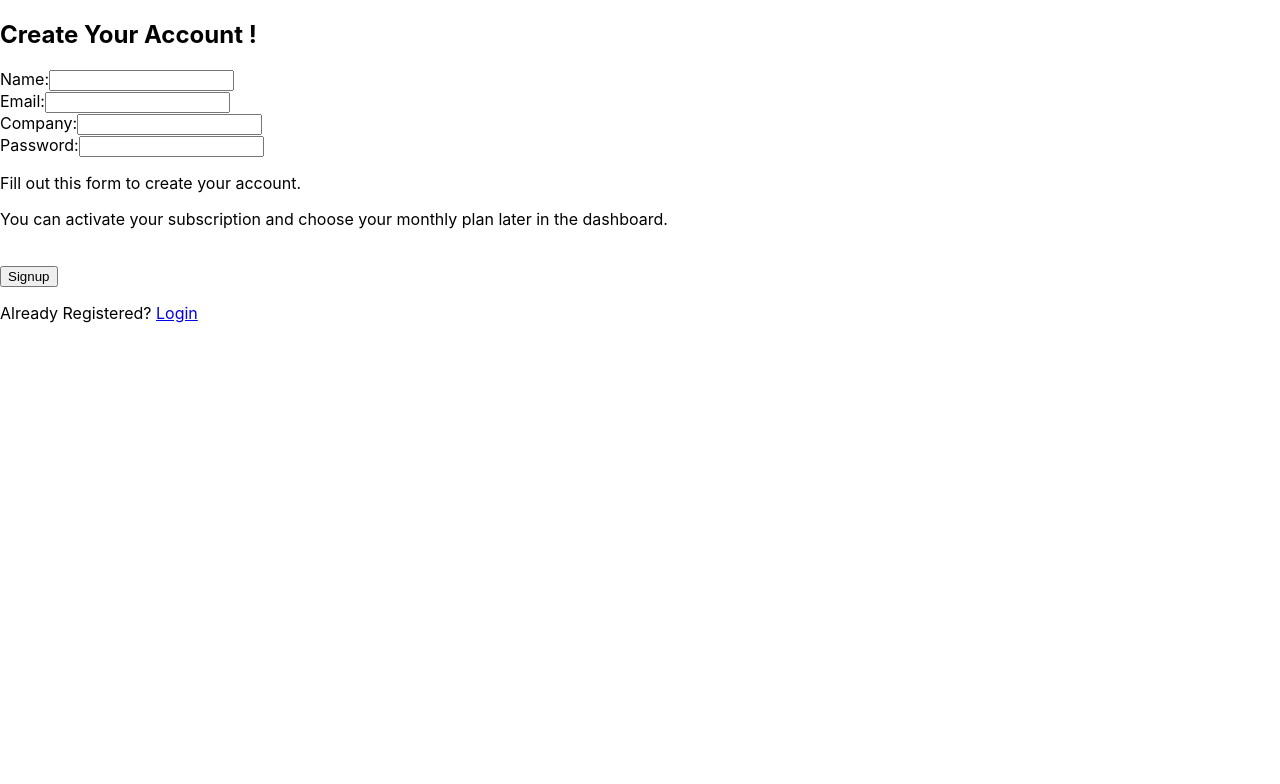
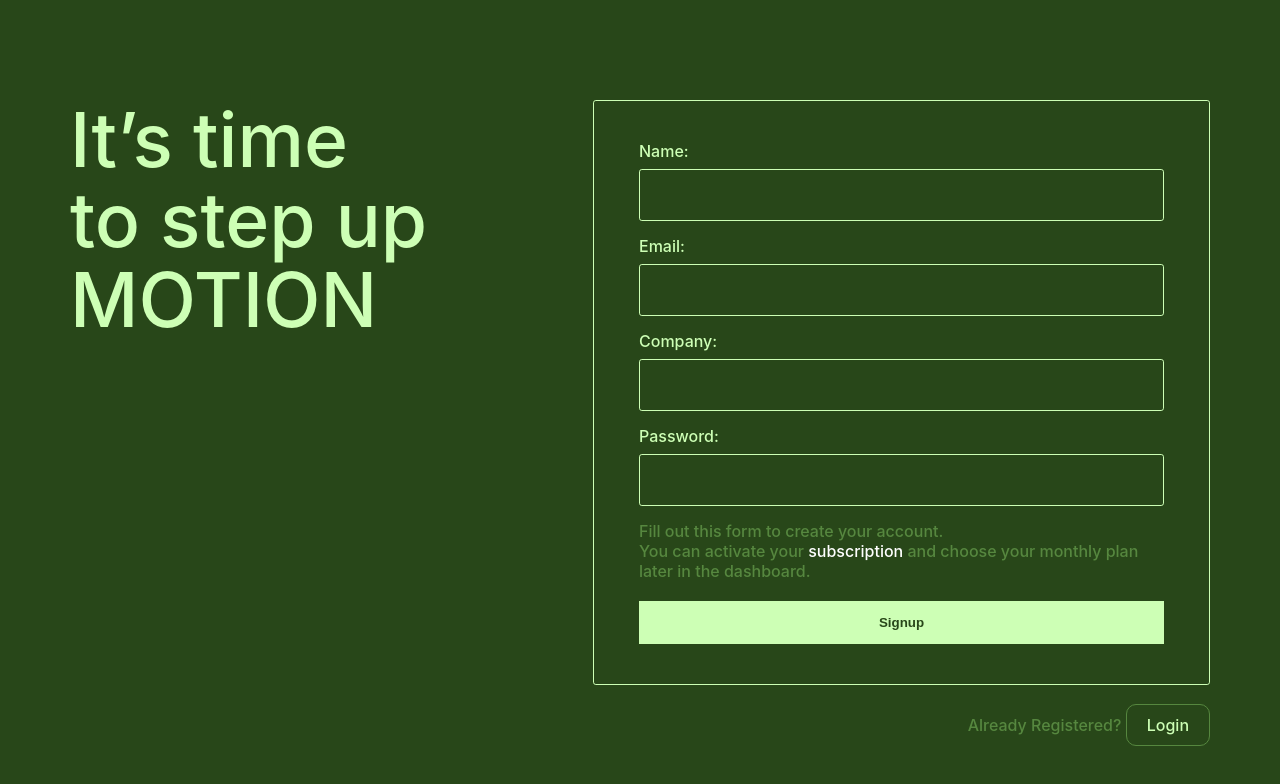
Before and after one commit to narendra-sharma/bomo, a React (Create React App) app: page / in a window 1280 px wide. Shown: the top 784 px of the page. Built offline with nearby package versions, Linux system fonts and the light colour scheme.

Commit message:
signupdesignform15-12-2023

```diff
--- a/src/auth/Login.js
+++ b/src/auth/Login.js
@@ -7,6 +7,7 @@ const Login = () => {
           <Form>
              <h5>Login</h5>
           </Form>
+
         </>
     )
 }
--- a/src/auth/Signup.js
+++ b/src/auth/Signup.js
@@ -1,5 +1,4 @@
 import React, { useState } from "react";
-
 const Signup = () => {
 
     const [formData, setFormData] = useState({
@@ -45,36 +44,50 @@ const Signup = () => {
     };
     return (
         <>
-            <h2>Create Your Account !</h2>
-            <form onSubmit={handleSubmit}>
-                <label>
-                    Name:
-                    <input type="text" name="name" value={formData.name} onChange={handleInputChange} />
-                </label>
-                <br />
-                <label>
-                    Email:
-                    <input type="email" name="email" value={formData.email} onChange={handleInputChange} />
-                </label>
-                <br />
-                <label>
-                    Company:
-                    <input type="text" name="company" value={formData.company} onChange={handleInputChange} />
-                </label>
-                <br />
-                <label>
-                    Password:
-                    <input type="password" name="password" value={formData.password} onChange={handleInputChange} />
-                </label>
-                <br />
-                <p>Fill out this form to create your account.</p>
-                <p>You can activate your subscription and choose your monthly plan later in the dashboard.</p>
-                <br />
-                <button type="submit">Signup</button>
-            </form>
-            <p>Already Registered? <a href="/login">Login</a></p>
+        <div className="signup-form">
+            <div className="container">
+                <div class="signup-content">
+                    <div className="form-heading">
+                    <h2>It’s time
+                        <span class="d-block">to step up   </span>
+                        <span class="d-block">MOTION</span>
+                         </h2>
+                    </div>
+                    <div>
+                    <form onSubmit={handleSubmit}  className="form-inner">
+                        <div class="form-group">
+                        <label>
+                            Name:</label>
+                            <input type="text" name="name" value={formData.name} onChange={handleInputChange}  className="form_control"/>
+
+                       </div>
+                       <div class="form-group">
+                        <label>
+                            Email:</label>
+                            <input type="email" name="email" value={formData.email} onChange={handleInputChange} className="form_control"/>
+                        </div>
+                        <div class="form-group">
+                        <label>
+                            Company:</label>
+                            <input type="text" name="company" value={formData.company} onChange={handleInputChange} className="form_control"/>
+                        </div>
+                        <div class="form-group">
+                        <label>
+                            Password:</label>
+                            <input type="password" name="password" value={formData.password} onChange={handleInputChange} className="form_control"/>
+                        </div>
+
+                        <p>Fill out this form to create your account.</p>
+                        <p>You can activate your <span class="color-white">subscription</span> and choose your monthly plan later in the dashboard.</p>
+                        <br />
+                        <button type="submit" className="submit-btn signup-btn">Signup</button>
+                    </form>
+                    <p class="already-register">Already Registered? <a href="/login" class="login-redirect">Login</a></p>
+                    </div>
+                </div>
+            </div>
+        </div>
         </>
     )
 }
-
 export default Signup;
--- a/src/index.css
+++ b/src/index.css
@@ -5,9 +5,156 @@ body {
     sans-serif;
   -webkit-font-smoothing: antialiased;
   -moz-osx-font-smoothing: grayscale;
+  padding: 0;
+}
+
+h1, h2 , h3, h4, h5, h6 , p{
+  margin: 0;
 }
 
 code {
   font-family: source-code-pro, Menlo, Monaco, Consolas, 'Courier New',
     monospace;
 }
+.container {
+  width: auto;
+  padding-right: 15px;
+  padding-left: 15px;
+  margin-right: auto;
+  margin-left: auto;
+}
+.d-block{
+  display: block;
+}
+.color-white{
+  color: #fff;
+}
+@media (min-width: 576px){
+.container {
+    max-width: 540px;}
+}
+@media (min-width: 768px){
+  .container {
+      max-width: 720px;}
+  }
+@media (min-width: 992px){
+    .container {
+      max-width: 960px;
+    }
+}
+@media (min-width: 1200px){
+  .container {
+      max-width: 1140px;
+    }
+}
+
+.signup-form{
+  background-color: #284719;
+  color: #CDFFB5;
+  padding: 100px 0;
+}
+.signup-design-form{
+  background-color: #CDFFB5;
+  color:#284719;
+  padding: 100px 0;
+}
+.signup-form h2{
+  font-size: 75px;
+  font-weight: 500;
+  line-height: 80px;
+}
+.form-group{
+  margin-bottom: 15px;
+}
+.signup-content{
+  display:flex;
+  justify-content: space-between;
+  gap:30px;
+}
+.form-inner{
+  width:525px;
+  border: solid 0.71px #CDFFB5;
+  border-radius: 2.82px;
+  padding: 40px 45px;
+ }
+ .signup-design-form .form-inner{
+  border: solid 0.71px#56873F;
+ }
+.form-inner label{
+margin-bottom: 8px;
+display: block;
+font-weight: 500;
+}
+.signup-design-form
+.form-inner label{
+color: #284719;
+}
+.form_control{
+  display: block;
+  width: -webkit-fill-available;
+  padding: 0.375rem 0.75rem;
+  font-size: 1rem;
+  line-height: 1.5;
+  color: #56873F;
+  background-color: transparent;
+  border: 0.71px solid #CDFFB5;
+  border-radius: 2.82px;
+  outline: none;
+  font-weight: 500;
+  height: 38px;
+
+}
+.signup-design-form  .form_control{
+  border-color: #284719;
+  color: #56873F;
+}
+.submit-btn{
+  display: block;
+  padding: 14px 20px;
+  outline: none;
+  border: none;
+  width: 100%;
+  font-weight: 600;
+}
+.signup-btn{
+  background: #CDFFB5;
+  color: #284719;
+}
+.signup-design-form .submit-btn{
+  background-color: #284719;
+  color: #CDFFB5;
+}
+.signup-form p{
+color:#56873F;
+font-weight: 500;
+}
+.already-register{
+  text-align: right;
+  margin-top: 30px;
+}
+.login-redirect{
+  padding: 10px 20px;
+  border-radius:10px;
+  border:solid 1px #56873F;
+  color: #CDFFB5;
+  text-decoration: none;
+}
+.signup-design-form .login-redirect{
+  color: #56873F;
+}
+@media(max-width:767px){
+  .form-inner{
+    width: auto;
+    padding: 20px 25px;
+  }
+  .form-heading {
+    margin-bottom: 40px;
+}
+  .signup-content{
+   display: block;
+  }
+  .signup-form h2 {
+    font-size: 60px;
+    line-height: 70px;
+  }
+}
```
